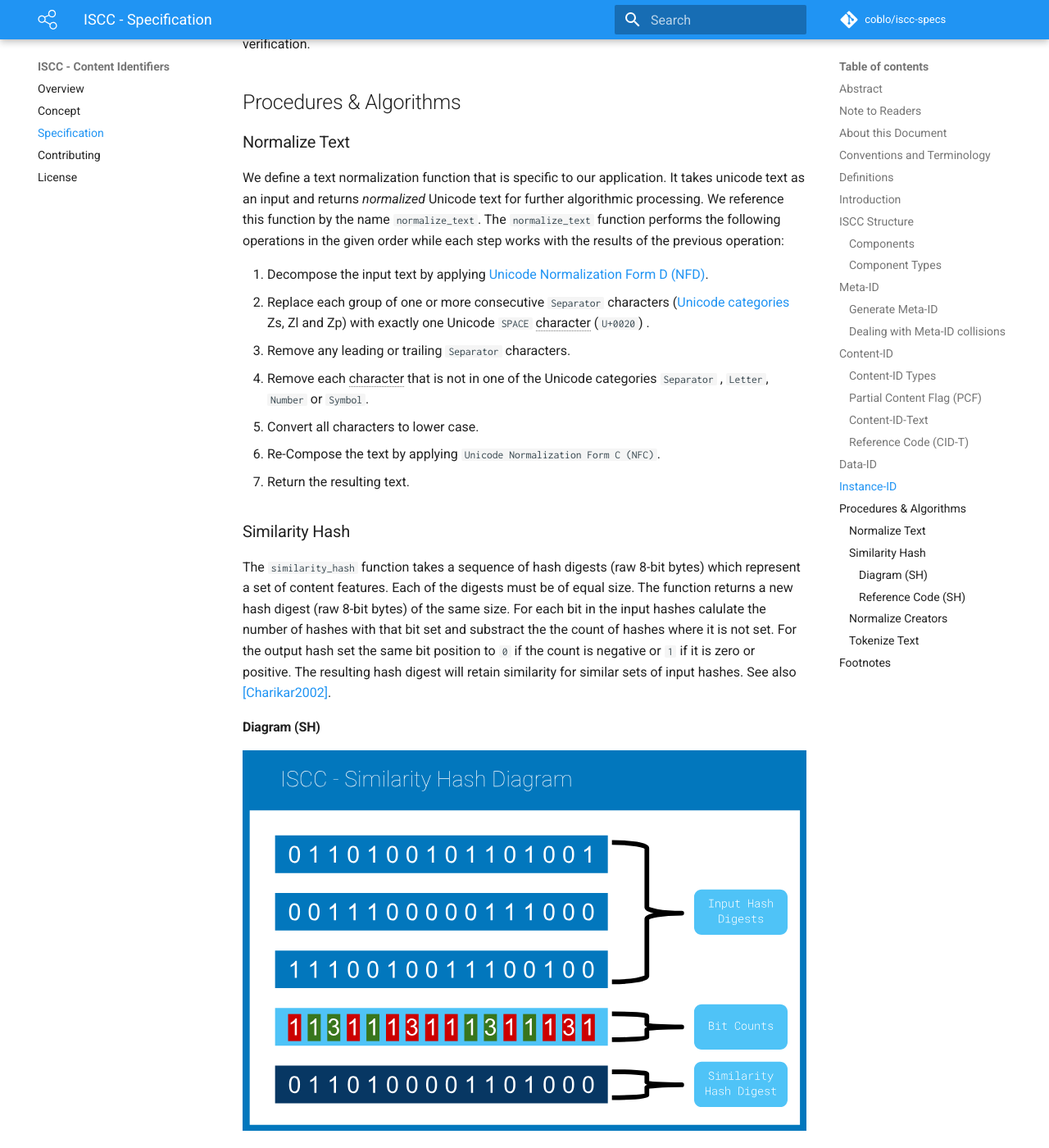
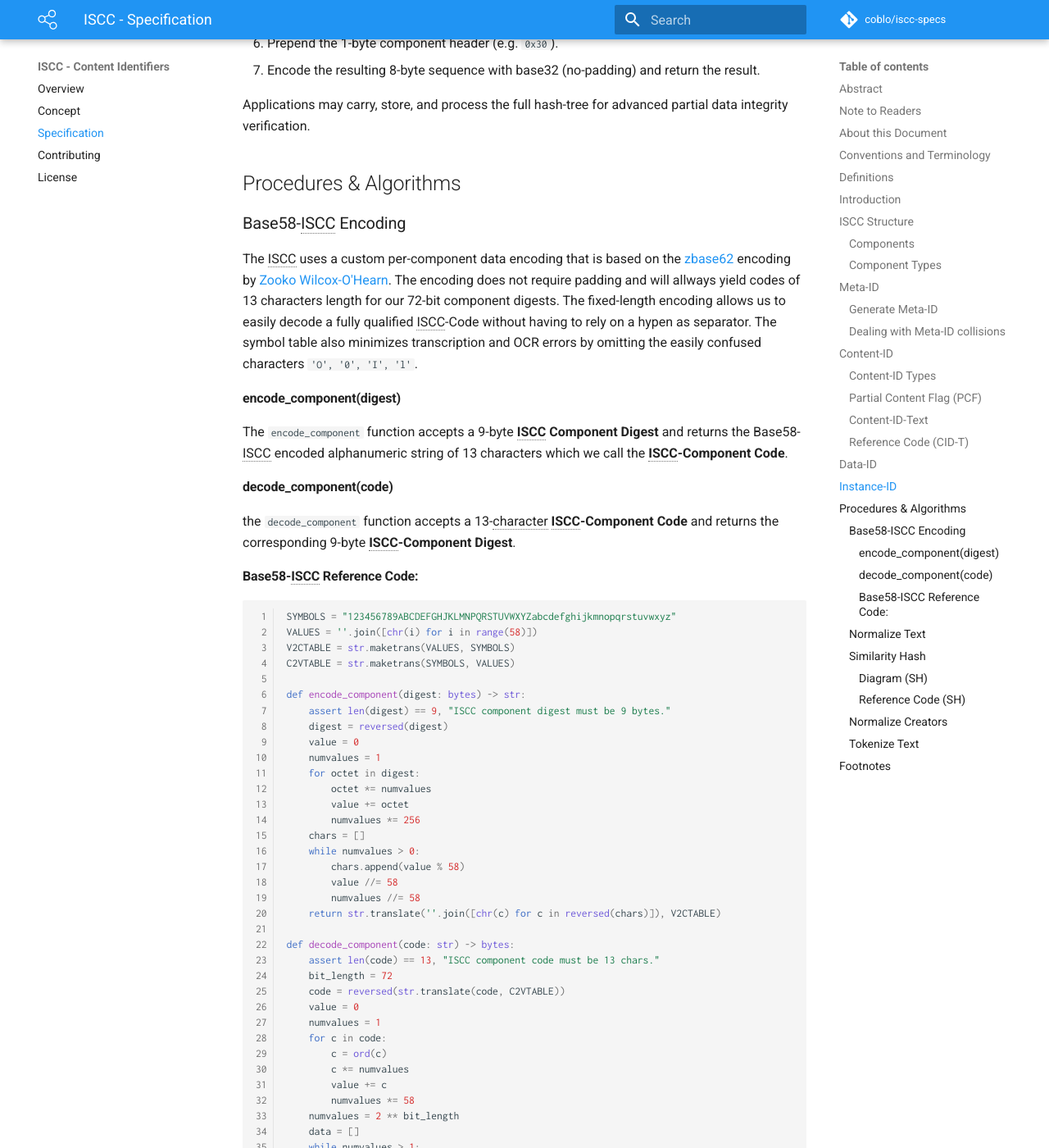
Before and after one commit to iscc/iscc-specs, an MkDocs documentation site: the page built from docs/specification.md, in a window 1280 px wide and 1400 px high, scrolled down 9986 px. Shown: the whole window at 82% size. Built offline with MkDocs 1.6.1 and Material for MkDocs 9.7.7, drawn with Linux system fonts in a browser that asks for light colours; comment, search, counter and statistics services are not loaded; old or Windows-style settings are respelled for this version of MkDocs; some of the changed text lies outside the part shown.

Commit message:
Add Base58-ISCC Encoding to specification

````diff
--- a/docs/specification.md
+++ b/docs/specification.md
@@ -110,7 +110,7 @@ The Meta-ID is built from minimal and generic metadata of the content to be iden
 | *extra*               | text    | No       | A short statement that distinguishes this intangible creation from another one. |
 | version               | integer | No       | ISCC version number (default: 0)                             |
 
-The `generate_meta_id` function must return a valid `base58-iscc` encoded Meta-ID component.
+The `generate_meta_id` function must return a valid [Base58-ISCC encoded](#base58-iscc-encoding) Meta-ID component.
 
 ### Generate Meta-ID
 
@@ -124,7 +124,7 @@ An ISCC generating application must follow these steps in the given order to pro
 6. Encode each n-gram from step 5 to an UTF-8 bytestring and calculate its sha256 digest.
 7. Apply [`similarity_hash`](#similarity-hash) to the list of sha256 digests from step 6.
 8. Trim the resulting byte sequence to the first 8 bytes and prepend the 1-byte component header according to component type and ISCC version (e.g. `0x00`).
-15. Encode the resulting 9 byte sequence with `base58_iscc` and return the result.
+9. Encode the resulting 9 byte sequence with [Base58-ISCC Encoding](#base58-iscc-encoding) and return the result.
 
 
 !!! warning "Text trimming"
@@ -178,13 +178,24 @@ the Meta-, Data-, and Instance-IDs are the compound key for the magazine issue,
 The Content-ID-Text is built from the extracted plain-text content of an encoded media object. To build a stable Content-ID-Text the plain text content must be extracted in a way that is reproducible. To make this possible we specify that the plain-text content must be extracted with [Apache Tika v1.16](https://tika.apache.org/). An ISCC generating application must provide a `generate_content_id_text(text, partial=False)` function that accepts UTF-8 encoded plain text and an boolean partial content flag as input and returns a Content-ID with GMT type `text`. The procedure to create a Content-ID-Text is as follows:
 
 1. Apply [`normalize_text`](#normalize-text) to the text input.
+
 2. Split the text into a list of words at whitespace boundaries.
+
 3. Create a list of 5 word shingles by sliding word-wise through the list of words.
+
 4. Apply `minhash` to the resulting list of shingles
+
 5. Apply [`similarity_hash`](#similarity-hash) to the list of digests returned from step 4.
+
 6. Trim the resulting byte sequence to the first 7 bytes
+
 7. Prepend the 1-byte component header (`0x10` full content, `0x11` partial content)
-8. Encode the resulting 8-byte sequence with base32 (no-padding) and return the result
+
+8. Encode the resulting 8-byte sequence with Base58
+
+   [undefined]:
+
+   -ISCC Encoding and return the result
 
 ### Reference Code (CID-T)
 
@@ -223,8 +234,66 @@ Applications may carry, store, and process the full hash-tree for advanced parti
 
 
 
+## Procedures & Algorithms
 
-## Procedures & Algorithms
+### Base58-ISCC Encoding
+
+The ISCC uses a custom per-component data encoding that is based on the [zbase62](https://github.com/simplegeo/zbase62) encoding by [Zooko Wilcox-O'Hearn](https://en.wikipedia.org/wiki/Zooko_Wilcox-O%27Hearn). The encoding does not require padding and will allways yield codes of 13 characters length for our 72-bit component digests. The fixed-length encoding allows us to easily decode a fully qualified ISCC-Code without having to rely on a hypen as separator. The symbol table also minimizes transcription and OCR errors by omitting the easily confused characters `'O', '0', 'I', 'l'`.
+
+#### encode_component(digest)
+
+The `encode_component` function accepts a 9-byte **ISCC Component Digest** and returns the Base58-ISCC encoded  alphanumeric string of 13 characters which we call the **ISCC-Component Code**.
+
+#### decode_component(code)
+
+the `decode_component` function accepts a 13-character **ISCC-Component Code** and returns the corresponding 9-byte **ISCC-Component Digest**.
+
+#### Base58-ISCC Reference Code:
+
+```python
+SYMBOLS = "123456789ABCDEFGHJKLMNPQRSTUVWXYZabcdefghijkmnopqrstuvwxyz"
+VALUES = ''.join([chr(i) for i in range(58)])
+V2CTABLE = str.maketrans(VALUES, SYMBOLS)
+C2VTABLE = str.maketrans(SYMBOLS, VALUES)
+
+def encode_component(digest: bytes) -> str:
+    assert len(digest) == 9, "ISCC component digest must be 9 bytes."
+    digest = reversed(digest)
+    value = 0
+    numvalues = 1
+    for octet in digest:
+        octet *= numvalues
+        value += octet
+        numvalues *= 256
+    chars = []
+    while numvalues > 0:
+        chars.append(value % 58)
+        value //= 58
+        numvalues //= 58
+    return str.translate(''.join([chr(c) for c in reversed(chars)]), V2CTABLE)
+
+def decode_component(code: str) -> bytes:
+    assert len(code) == 13, "ISCC component code must be 13 chars."
+    bit_length = 72
+    code = reversed(str.translate(code, C2VTABLE))
+    value = 0
+    numvalues = 1
+    for c in code:
+        c = ord(c)
+        c *= numvalues
+        value += c
+        numvalues *= 58
+    numvalues = 2 ** bit_length
+    data = []
+    while numvalues > 1:
+        data.append(value % 256)
+        value //= 256
+        numvalues //= 256
+    return bytes(reversed(data))
+```
+
+
+
 
 ### Normalize Text
 
````
Also changed, not shown: other parts of docs/specification.md (+1 -1 lines), 2 other files.
